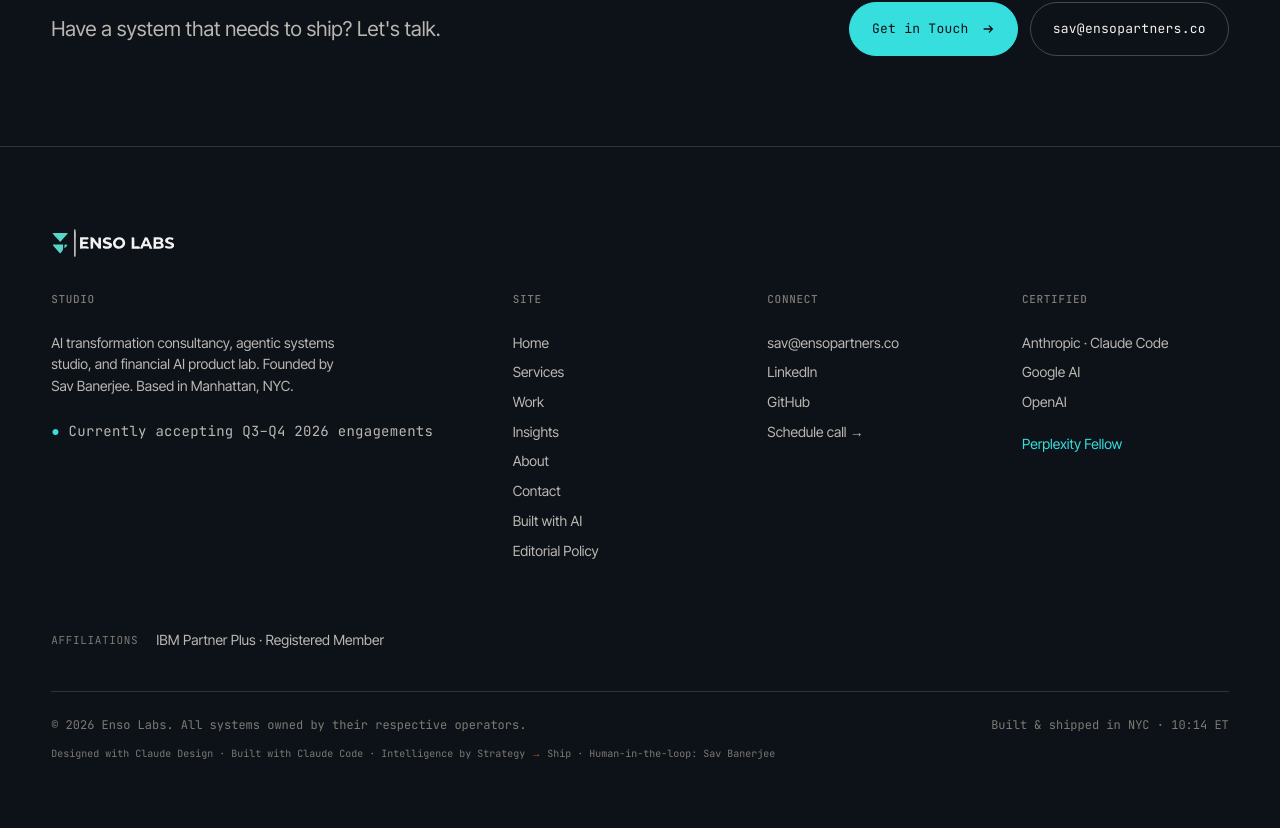
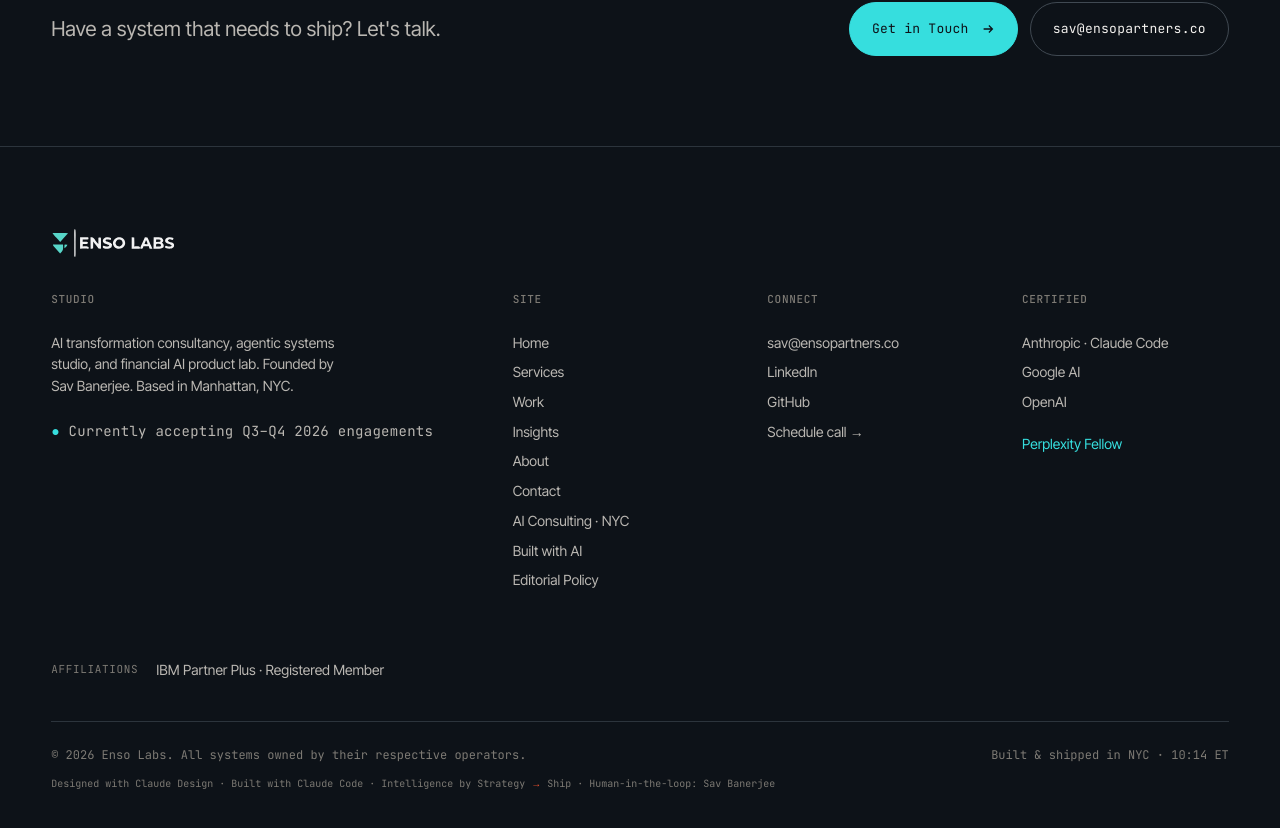
Before and after one commit to nycsav/ensolabs-site, a Next.js app: page / in a window 1280 px wide. Shown: the part 7630-8458 px from the top of the page. Before the commit the page ends 8432 px from the top, so only its background shows below. Built offline with nearby package versions, Linux system fonts and the light colour scheme; no server answers.

Commit message:
seo(thu): add site-wide footer link to /locations/new-york (NYC near-orphan; targets 'AI consulting NYC' gap)

```diff
--- a/components/Footer.tsx
+++ b/components/Footer.tsx
@@ -31,6 +31,7 @@
             <Link href="/insights">Insights</Link>
             <Link href="/about">About</Link>
             <Link href="/contact">Contact</Link>
+            <Link href="/locations/new-york">AI Consulting · NYC</Link>
             <Link href="/built-with-ai">Built with AI</Link>
             <Link href="/editorial-policy">Editorial Policy</Link>
           </div>
```
